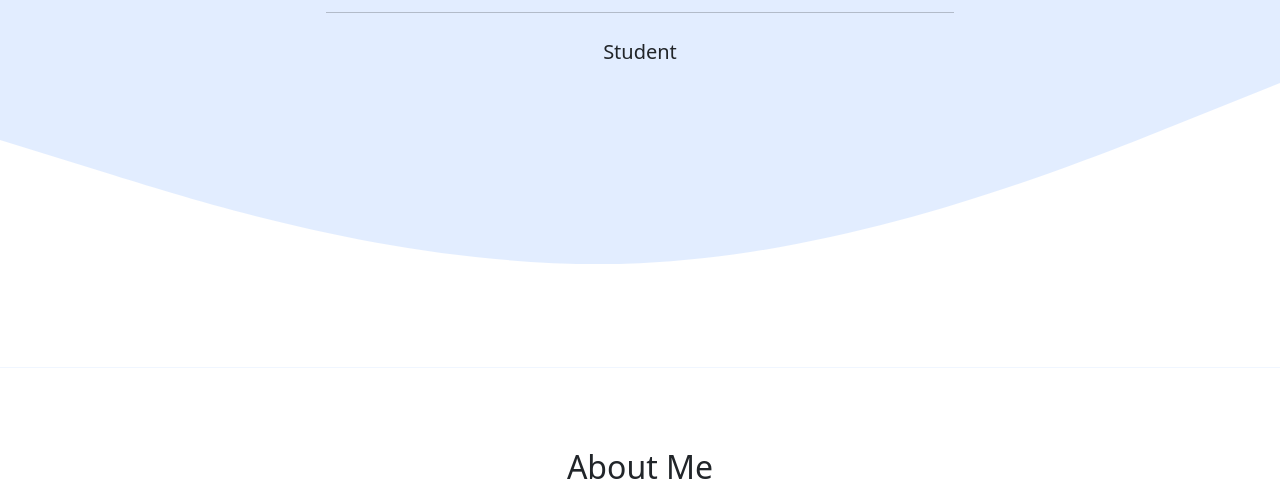
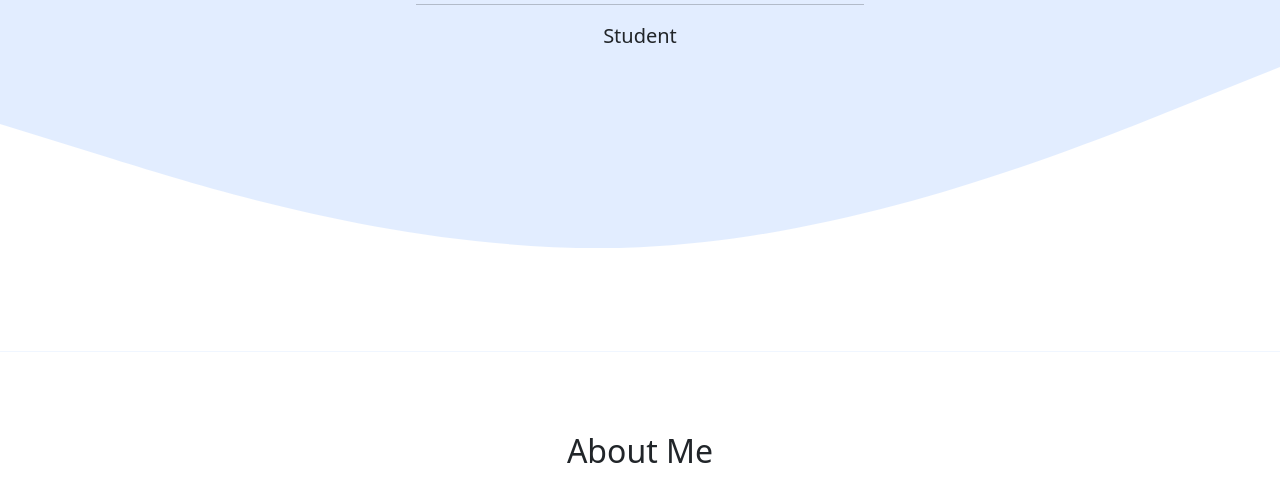
Before and after one commit to firmanekaputra/firmanekaputra.github.io, a plain HTML site: page index.html in a window 1280 px wide. Shown: the part 433-924 px from the top of the page. Drawn offline with nearby package versions, Linux system fonts and the light colour scheme.

Commit message:
Fix garis dibawah nama

```diff
--- a/index.html
+++ b/index.html
@@ -41,11 +41,7 @@
       <img class="rounded-circle img-thumbnail" src="firman.jpg" alt="Firman Eka Putra" width="250" />
       <h1 class="display-4">Firman Eka Putra</h1>
       <div class="baris">
-        <div class="row justify-content-center">
-          <div class="col-6">
-            <hr class="my-4" />
-          </div>
-        </div>
+        <hr />
       </div>
       <p class="lead">Student</p>
       <svg xmlns="http://www.w3.org/2000/svg" viewBox="0 0 1440 320">
--- a/style.css
+++ b/style.css
@@ -11,3 +11,10 @@ section {
 div.card a {
   text-decoration: none;
 }
+div.baris {
+  display: flex;
+  justify-content: center;
+}
+hr {
+  width: 35vw;
+}
```
